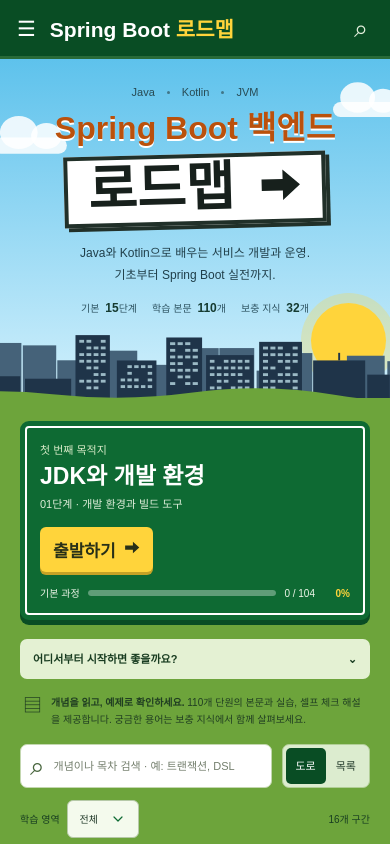
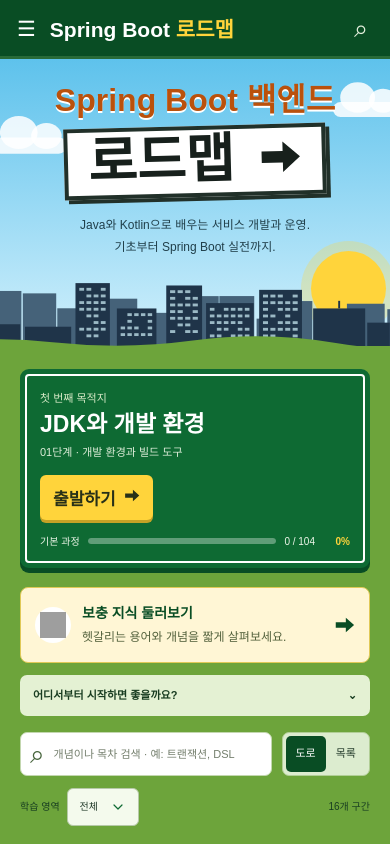
Before and after one commit to tmp-it-play/backend-study-roadmap-with-jvm, a Next.js app: page / in a window 390 px wide. Shown: the top 844 px of the page. Built offline with nearby package versions, Linux system fonts and the light colour scheme; grey boxes are pictures that could not be loaded; a web font is replaced by a local one.

Commit message:
update(roadmap): 메인 안내 간소화와 보충 지식 진입 개선

```diff
--- a/src/app/globals.css
+++ b/src/app/globals.css
@@ -75,14 +75,10 @@
 .storage-warning { margin: 0; padding: 12px 24px; background: #fff0b6; }
 .home { overflow: clip; background: var(--grass); }
 .hero { position: relative; isolation: isolate; text-align: center; overflow: hidden; padding: 29px 25px 0; background: linear-gradient(var(--sky), var(--sky-light)); }
-.hero-languages { display: flex; justify-content: center; align-items: center; gap: 12px; margin: 0 0 9px; font-size: 12px; color: #284b54; font-weight: 500; position: relative; z-index: 2; }
-.hero-languages i { width: 3px; height: 3px; border-radius: 50%; background: #417688; }
 .hero h1 { font: 700 38px/1.1 var(--body); color: var(--orange); text-shadow: 0 2px white; position: relative; z-index: 2; margin-bottom: 8px; }
 .road-sign-title { position: relative; z-index: 2; display: inline-flex; align-items: center; gap: 22px; font: 700 61px/1.1 var(--body); background: white; color: #17201c; border: 4px solid #213029; padding: 1px 24px 4px; transform: rotate(-1.5deg); box-shadow: 4px 4px 0 #213029; }
 .road-sign-title span { font-size: 54px; }
 .hero-description { position: relative; z-index: 2; font-size: 13px; line-height: 1.8; margin: 18px 0 12px; color: #203f4a; }
-.hero-stats { display: flex; justify-content: center; gap: 20px; position: relative; z-index: 2; font-size: 11px; color: #2d5361; }
-.hero-stats b { margin-left: 3px; font-size: 13px; color: #153b31; }
 .skyline-wrap { position: relative; z-index: 1; margin: 4px -26px -1px; }
 .skyline-wrap svg { display: block; width: 100%; height: 100px; }
 .cloud { position: absolute; width: 115px; height: 25px; background: #ffffffda; border-radius: 60px; z-index: -1; }
@@ -105,15 +101,18 @@
 progress::-webkit-progress-value { background: var(--sun); border-radius: 10px; }
 progress::-moz-progress-bar { background: var(--sun); }
 .overall-progress strong { color: var(--sun); min-width: 27px; text-align: right; }
-.route-guide { margin-top: 19px; color: #183c20; background: #e4f1d3; border-radius: 7px; font-size: 12px; }
+.notes-entry { display: flex; align-items: center; gap: 14px; margin-top: 19px; padding: 16px 20px; color: var(--sign-dark); background: #fff6d5; border: 1px solid #e0c957; border-radius: 8px; }
+.notes-entry:hover { background: #ffedb0; border-color: var(--sign-dark); }
+.notes-entry-icon { display: grid; place-items: center; flex-shrink: 0; width: 42px; height: 42px; background: white; border-radius: 50%; font-size: 24px; }
+.notes-entry-text { flex: 1; min-width: 0; }
+.notes-entry-text strong { display: block; font-size: 15px; }
+.notes-entry-text > span { display: block; margin-top: 2px; color: #53613c; font-size: 12px; }
+.notes-entry > .arrow-icon { font-size: 22px; }
+.route-guide { margin-top: 12px; color: #183c20; background: #e4f1d3; border-radius: 7px; font-size: 12px; }
 .route-guide summary { display: flex; justify-content: space-between; padding: 12px 17px; font-weight: 700; }
 .route-guide > div { padding: 0 17px 8px; }
 .route-guide p { margin-bottom: 9px; }
-.curriculum-notice { display: flex; gap: 9px; color: #203e22; font-size: 11px; margin: 15px 3px 16px; }
-.curriculum-notice > span { font-size: 19px; line-height: 1.3; }
-.curriculum-notice p { margin: 0; }
-.curriculum-notice strong { display: inline; font-weight: 700; }
-.roadmap-controls { display: flex; gap: 10px; }
+.roadmap-controls { display: flex; gap: 10px; margin-top: 16px; }
 .search-field { display: flex; align-items: center; gap: 10px; flex: 1; min-width: 0; border: 1px solid #c3d7af; background: white; border-radius: 7px; padding: 0 13px; }
 .search-field > span { font-size: 26px; line-height: 1; color: #47653d; }
 .search-field input { background: transparent; width: 100%; border: none; height: 44px; color: var(--ink); font-size: 12px; }
@@ -332,9 +331,6 @@
   .road-sign-title { font-size: 53px; padding-inline: 20px; }
   .road-sign-title span { font-size: 46px; }
   .hero-description { font-size: 12px; }
-  .hero-languages { font-size: 11px; }
-  .hero-stats { gap: 15px; font-size: 10px; }
-  .hero-stats b { font-size: 12px; }
   .cloud-one { left: -28px; transform: scale(.65); }
   .cloud-two { right: -35px; transform: scale(.6); }
   .sun { width: 75px; height: 75px; right: 1%; bottom: 20px; }
@@ -345,8 +341,10 @@
   .go-button { padding: 10px 13px; font-size: 17px; gap: 7px; }
   .next-destination .go-button { grid-column: 1/-1; justify-self: start; }
   .overall-progress { gap: 8px; font-size: 10px; }
+  .notes-entry { gap: 11px; padding: 14px; }
+  .notes-entry-icon { width: 36px; height: 36px; font-size: 21px; }
+  .notes-entry-text strong { font-size: 14px; }
   .route-guide summary { padding: 11px 13px; font-size: 11px; }
-  .curriculum-notice { font-size: 10px; }
   .search-field { padding-inline: 9px; gap: 7px; }
   .search-field input { font-size: 11px; height: 42px; }
   .view-toggle button { padding: 0 10px; font-size: 11px; }
--- a/src/components/Roadmap.tsx
+++ b/src/components/Roadmap.tsx
@@ -3,7 +3,7 @@
 import Link from 'next/link';
 import { ArrowIcon, CoffeeEmoji } from '@/components/Icons';
 import { useEffect, useRef, useState } from 'react';
-import { stages, coreStages, coreKeys, notes, totalChapters, chapterKey, lessonHref, numberOf, stageHref, stageText } from '@/lib/curriculum';
+import { stages, coreStages, coreKeys, notes, chapterKey, lessonHref, numberOf, stageHref, stageText } from '@/lib/curriculum';
 import { useLearning } from './LearningProvider';
 import { Skyline } from './Scenery';
 import ScrollCar from './ScrollCar';
@@ -32,10 +32,8 @@
   }, []);
   return <div className="home">
     <section className="hero"><span className="cloud cloud-one" /><span className="cloud cloud-two" /><span className="sun" />
-      <p className="hero-languages"><span>Java</span><i /> <span>Kotlin</span><i /> <span>JVM</span></p>
       <h1>Spring Boot 백엔드</h1><div className="road-sign-title">로드맵 <span aria-hidden="true"><ArrowIcon /></span></div>
       <p className="hero-description">Java와 Kotlin으로 배우는 서비스 개발과 운영.<br />기초부터 Spring Boot 실전까지.</p>
-      <div className="hero-stats"><span>기본 <b>15</b>단계</span><span>학습 본문 <b>{totalChapters}</b>개</span><span>보충 지식 <b>{notes.length}</b>개</span></div>
       <Skyline />
     </section>
     <div className="journey-intro">
@@ -47,12 +45,16 @@
         <Link className="go-button" href={nextStage && nextChapter ? lessonHref(nextStage, nextChapter) : '/stages/advanced'}>{done ? '이어서 보기' : '출발하기'} <span aria-hidden="true"><ArrowIcon /></span></Link>
         <div className="overall-progress"><span>기본 과정</span><progress value={done} max={coreKeys.length} aria-label="기본 과정 완료율" /><span>{ready ? `${done} / ${coreKeys.length}` : `0 / ${coreKeys.length}`}</span><strong>{percent}%</strong></div>
       </section>
+      <Link className="notes-entry" href="/notes" aria-labelledby="notes-entry-title" aria-describedby="notes-entry-description">
+        <span className="notes-entry-icon"><CoffeeEmoji /></span>
+        <span className="notes-entry-text"><strong id="notes-entry-title">보충 지식 둘러보기</strong><span id="notes-entry-description">헷갈리는 용어와 개념을 짧게 살펴보세요.</span></span>
+        <ArrowIcon />
+      </Link>
       <details className="route-guide"><summary>어디서부터 시작하면 좋을까요?<span aria-hidden="true">⌄</span></summary><div>
         <p><strong>처음이라면</strong> 환경 설정 → Java → Kotlin → JVM → Spring 순서로 이동하세요.</p>
         <p><strong>Java를 안다면</strong> Kotlin과 상호운용부터, <strong>Kotlin을 안다면</strong> Java의 객체·제네릭·예외를 비교하며 시작하세요.</p>
         <p><strong>Spring을 써 봤다면</strong> 단계별 완료 기준으로 점검하고 트랜잭션·동시성·운영을 보강하세요.</p>
       </div></details>
-      <div className="curriculum-notice"><span aria-hidden="true">▤</span><p><strong>개념을 읽고, 예제로 확인하세요.</strong> 110개 단원의 본문과 실습, 셀프 체크 해설을 제공합니다. 궁금한 용어는 보충 지식에서 함께 살펴보세요.</p></div>
       <div className="roadmap-controls"><div className="search-field"><span aria-hidden="true">⌕</span><input ref={input} id="search" type="search" value={query} onChange={(e) => setQuery(e.target.value)} placeholder="개념이나 목차 검색 · 예: 트랜잭션, DSL" aria-label="로드맵 검색" /></div>
         <div className="view-toggle" role="group" aria-label="로드맵 보기 방식"><button aria-pressed={view === 'road'} onClick={() => setView('road')}>도로</button><button aria-pressed={view === 'list'} onClick={() => setView('list')}>목록</button></div>
       </div>
```
